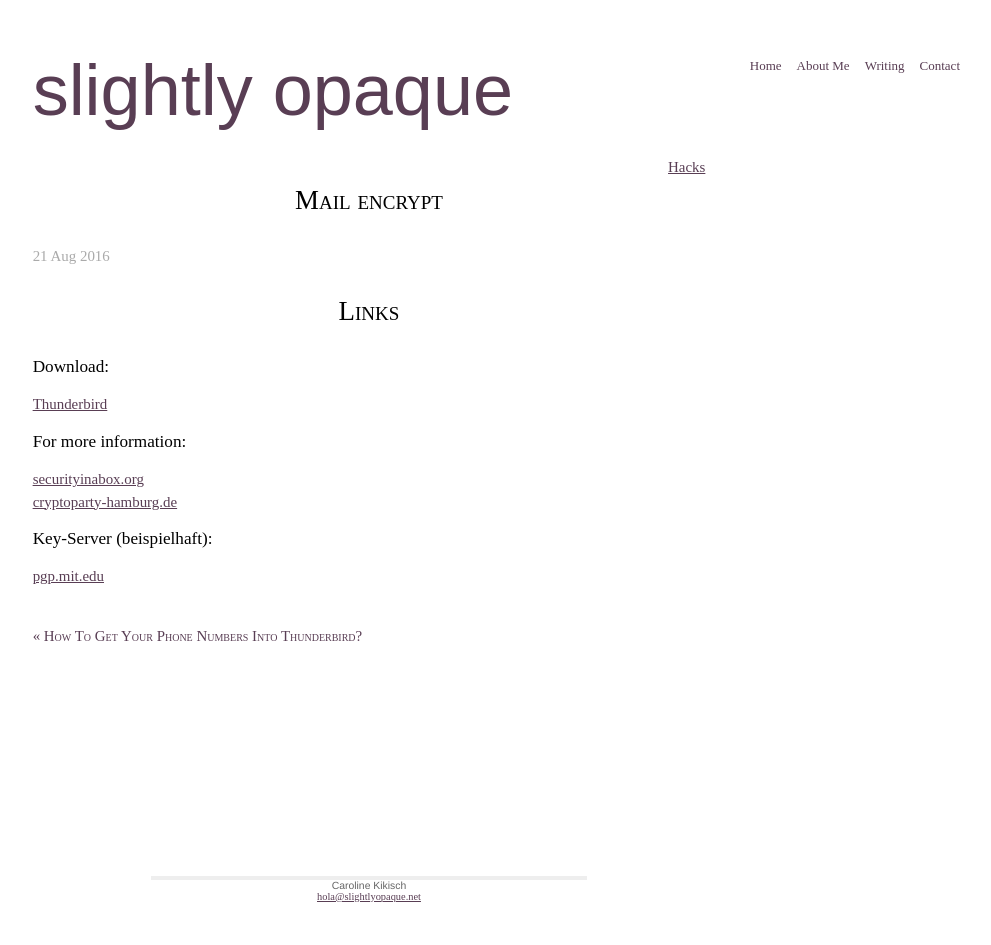
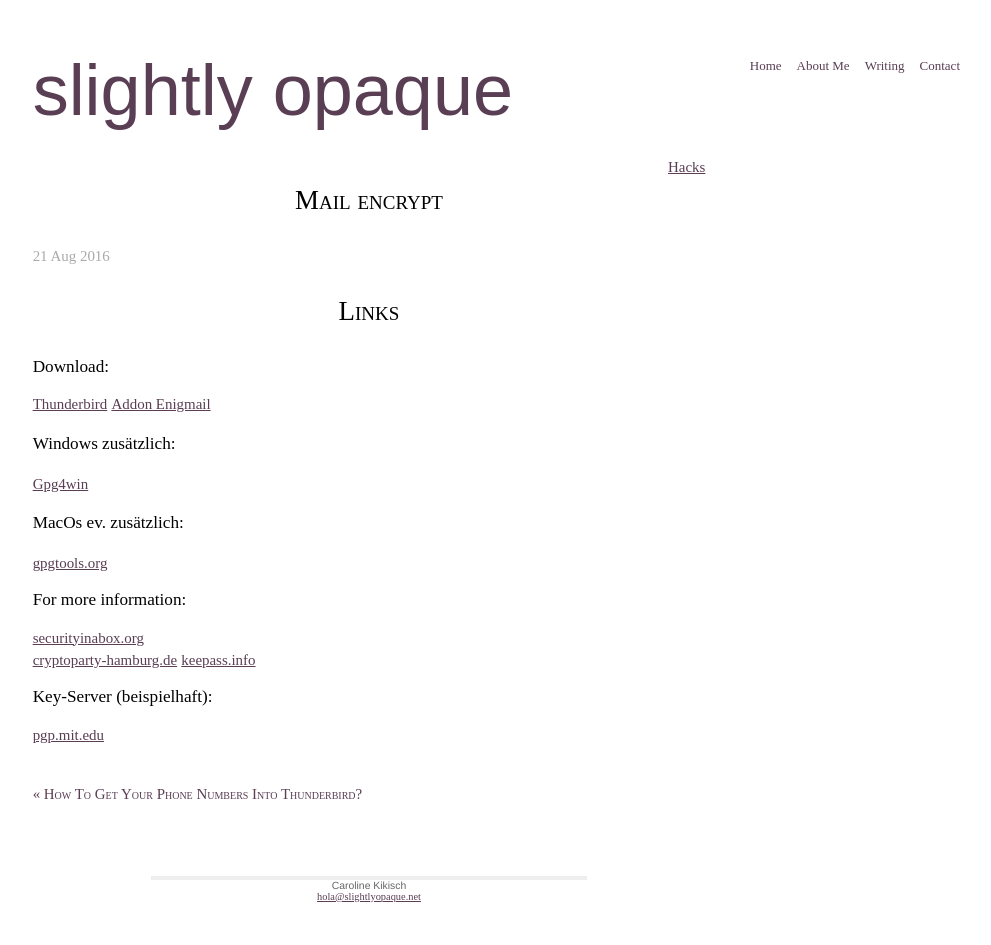
Before and after one commit to slightlyopaque/slightlyopaque_old.github.io, a Jekyll site: the page built from _posts/2016-08-21-mail-encrypt.markdown, in a window 1280 px wide. Shown: the whole page, without its empty margins (271-1262 px from the left). Built offline with Jekyll 4.4.1, drawn with Linux system fonts in a browser that asks for light colours.

Commit message:
update mail encrypt

```diff
--- a/_posts/2016-08-21-mail-encrypt.markdown
+++ b/_posts/2016-08-21-mail-encrypt.markdown
@@ -11,10 +11,18 @@ image_thumbnail: /images/IMG_1707.JPG
 
 ## Download:
 [Thunderbird][4]
+[Addon Enigmail][6]
+
+### Windows zusätzlich:
+[Gpg4win][7]
+
+### MacOs ev. zusätzlich:
+[gpgtools.org][8]
 
 ## For more information:
 [securityinabox.org][1]
 [cryptoparty-hamburg.de][2]
+[keepass.info][5]
 
 ## Key-Server (beispielhaft):
 [pgp.mit.edu][3]
```
Also changed, not shown: other parts of _posts/2016-08-21-mail-encrypt.markdown (+4 -0 lines).
